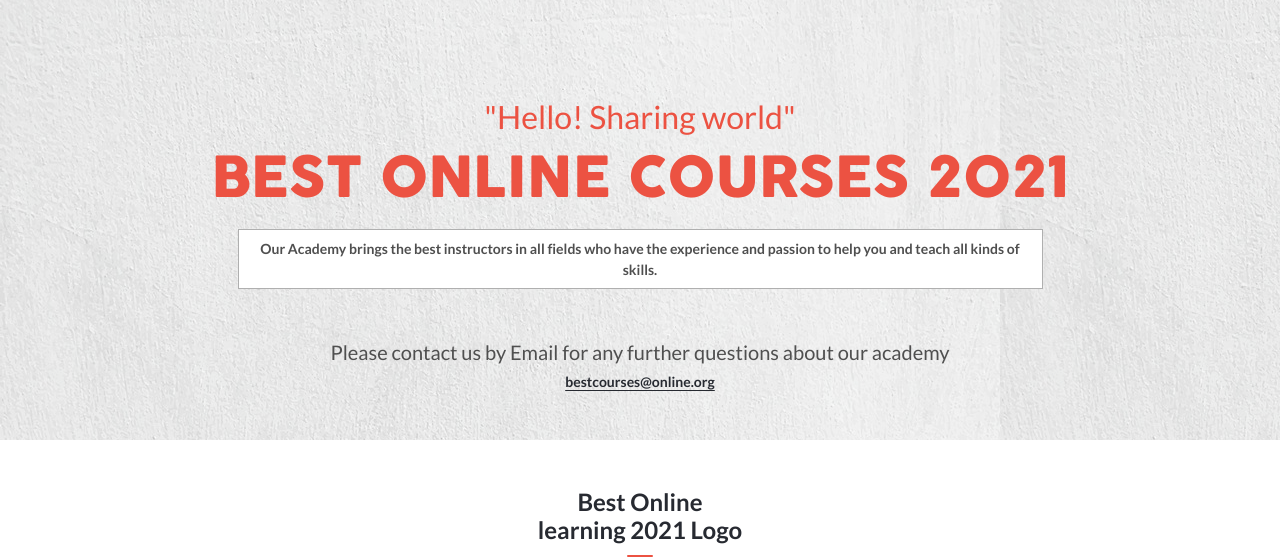
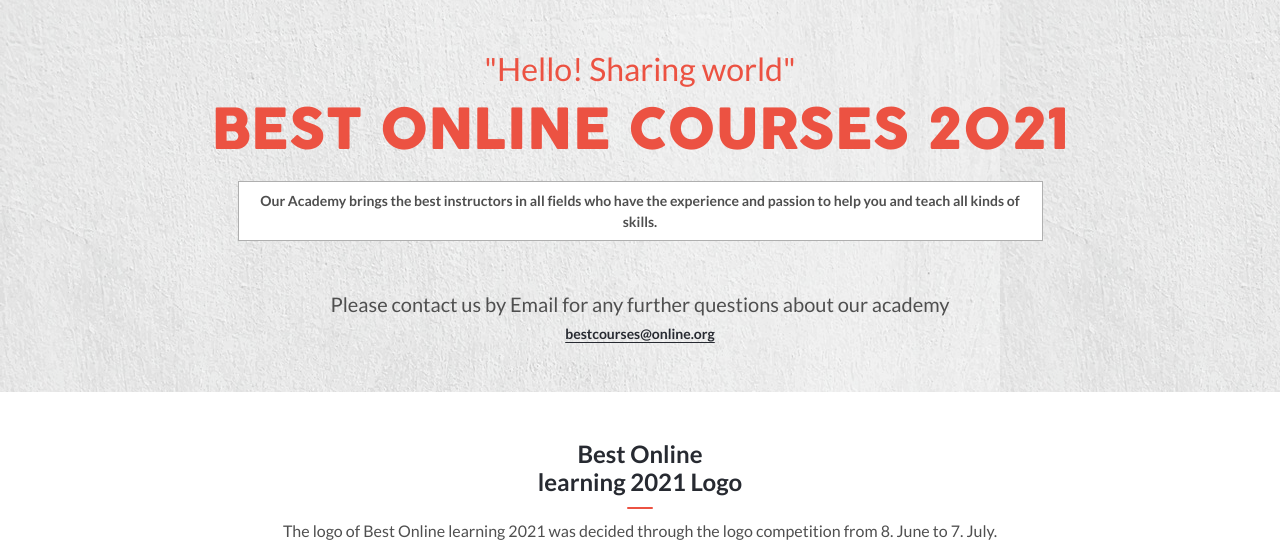
Before and after one commit to gemmen29/Online-Courses-Website, a website: page about.html in a window 1280 px wide. Shown: the part 93-652 px from the top of the page. Drawn offline with nearby package versions, Linux system fonts and the light colour scheme.

Commit message:
Fix about margin

```diff
--- a/about.html
+++ b/about.html
@@ -45,7 +45,7 @@
 
   <main class="main-content main-content-about">
     <section class="main-header p-2 px-md-5 pb-5 text-center">
-      <p class="mt-5 red-color fs-2 fw-normal">"Hello! Sharing world"</p>
+      <p class="red-color fs-2 fw-normal">"Hello! Sharing world"</p>
       <h1 class="mt-1 mb-3 red-color display-4">Best Online Courses 2021</h1>
       <p class="main-header__discreption p-2 mb-2 dark-gray mx-auto">
         Our Academy brings the best instructors in all fields who have the experience and passion to help you and teach
```
